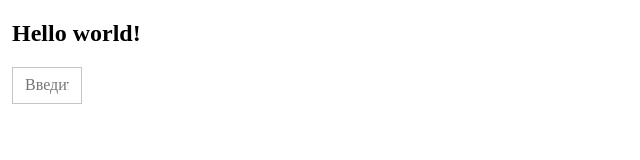
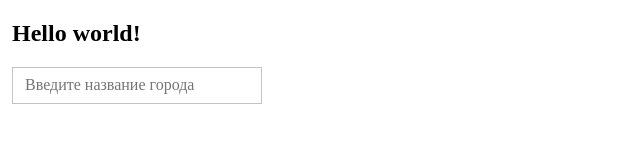
Before and after one commit to relaxdd/input-autocomplete, a website built with webpack: page index.html in a window 1280 px wide. Shown: the whole page, without its empty margins (0-640 px from the left). Built offline with nearby package versions, Linux system fonts and the light colour scheme.

Commit message:
Update project

```diff
--- a/index.html
+++ b/index.html
@@ -20,12 +20,12 @@
     <h2>Hello world!</h2>
 
     <div class="field-group">
-      <input type="text" id="input" placeholder="Введите название города" style="max-width: 70px;">
+      <input type="text" id="input" placeholder="Введите название города">
     </div>
   </div>
 </main>
 
-<script src="dist/autocomplete.js"></script>
+<script src="dist/main.js"></script>
 <script>
   (function () {
     function initEventSource() {
@@ -41,7 +41,6 @@
       };
     }
 
-
     // initDemoAutocomplete();
     // initEventSource()
   })();
--- a/src/autocomplete.ts
+++ b/src/autocomplete.ts
@@ -1,133 +1,15 @@
-function round(n: number, q = 1) {
-  return Math.round(n * (10 ** q)) / (10 ** q)
-}
-
-function trim(str: string, char: string) {
-  let whitespace = [
-    ' ', '\n', '\r', '\t', '\f', '\x0b', '\xa0', '\u2000', '\u2001', '\u2002', '\u2003', '\u2004',
-    '\u2005', '\u2006', '\u2007', '\u2008', '\u2009', '\u200a', '\u200b', '\u2028', '\u2029', '\u3000',
-  ].join('')
-  let l = 0
-  let i = 0
-  str += ''
-  if (char) {
-    whitespace = (char + '').replace(/([[\]().?/*{}+$^:])/g, '$1')
-  }
-  l = str.length
-  for (i = 0; i < l; i++) {
-    if (whitespace.indexOf(str.charAt(i)) === -1) {
-      str = str.substring(i)
-      break
-    }
-  }
-  l = str.length
-  for (i = l - 1; i >= 0; i--) {
-    if (whitespace.indexOf(str.charAt(i)) === -1) {
-      str = str.substring(0, i + 1)
-      break
-    }
-  }
-  return whitespace.indexOf(str.charAt(0)) === -1 ? str : ''
-}
-
-function getHeightForced(el: HTMLElement) {
-  const clone = el.cloneNode(true) as HTMLElement
-  const width = el.getBoundingClientRect().width
-  clone.style.cssText = 'position:fixed;top:0;left:0;overflow:auto;visibility:hidden;' +
-    'pointer-events:none;height:unset;max-height:unset;width:' + width + 'px'
-  document.body.append(clone)
-  const height = clone.getBoundingClientRect().height
-  clone.remove()
-  return height
-}
-
-function getTextWidth(str: string, css?: Record<string, string>) {
-  const build = (k: string) => css![k] ? `${DomUtils.format(k)}:${css![k]}` : ''
-  const style = css !== undefined ? Object.keys(css).map(build).join('') : ''
-
-  const div = document.createElement('div')
-  div.style.cssText = 'position:fixed;top:0;left:0;overflow:auto;visibility:hidden;pointer-events:none;' +
-    'height:unset;max-height:unset;width:unset;max-width:unset;white-space:nowrap;' + style
-  div.innerText = str
-  document.body.append(div)
-  const { width } = div.getBoundingClientRect()
-  div.remove()
-  return width ?? 0
-}
-
-/* ========== End utils functions ========== */
-
-class DomUtils {
-  public static css(el: HTMLElement, list: Record<string, string>) {
-    for (const k in list) {
-      el.style.setProperty(DomUtils.format(k), list[k]!)
-    }
-  }
-
-  public static height(el?: HTMLElement) {
-    return round(el?.getBoundingClientRect().height || 0)
-  }
-
-  /** Получить computedStyle элемента */
-  public static style(el: HTMLElement, names: string[]) {
-    return names.map(it => {
-      const name = DomUtils.format(it)
-      return window.getComputedStyle(el).getPropertyValue(name)
-    })
-  }
-
-  /** Форматирование названий css свойств */
-  public static format(str: string) {
-    const f = (m: string) => '-' + m.toLowerCase()
-    return trim(str.replace(/[A-Z]/g, f), '-')
-  }
-}
-
-/* ========== End dom utils class ========== */
-
-type DataKeys = 'value' | 'label'
-type CompleteOptionsObj = Record<DataKeys, string>
-type ItemCompleteData = string | CompleteOptionsObj
-
-export type ListOfCompleteData = ItemCompleteData[]
-
-type MaybeCompleteAttrs = {
-  /** Событие выбора подсказки */
-  onSelect?: ((value: string) => void) | undefined
-  /** Минимальная ширина поля ввода */
-  minFieldWidth?: string | undefined
-  /** Дополнительные пропсы для поля ввода */
-  fieldProps?: Record<string, string> | undefined
-}
-
-export type CompleteAttrs = {
-  suggestions: ListOfCompleteData
-  /** Сортировать подсказки? */
-  isSortHints?: boolean,
-  /** Лимит вывода подсказок в боксе, поставьте -1 для отключения лимита */
-  limit?: number,
-  /** Базовый класс элементов плагина */
-  baseClass?: string,
-  /** Авто выбор первого элемента при скрытии globalClick / blur */
-  selectFirstOnBlur?: boolean
-  /** Показывать текст подсказку при навигации когда введена часть символов */
-  useHelperText?: boolean,
-  /** Кол-во видимых подсказок в боксе */
-  qtyDisplayHints?: number,
-  /** Подстраивать размер поля ввода под текст? */
-  isAdaptiveField?: boolean
-  /** Строгий режим, всегда будет выбрано какое-то значение */
-  isStrictMode?: boolean,
-  /** Показывать подсказки даже после выбора элемента */
-  showHintsAfterSelect?: boolean
-} & MaybeCompleteAttrs
-
-type ReqCompleteAttrs = Required<Omit<CompleteAttrs, 'onSelect'>> & MaybeCompleteAttrs
-
-type EnumCompleteEvents = 'select'
-type CompleteEventsList = Record<EnumCompleteEvents, ((value: string) => void)[]>
-type CompleteBindKey = { key: string, callback: (ev: KeyboardEvent) => void }
-type CompleteProps = Record<string, string> & { placeholder: string }
+import {
+  CompleteAttrs,
+  CompleteBindKey,
+  CompleteEventsList,
+  CompleteOptionsObj,
+  CompleteProps,
+  ItemCompleteData,
+  ListOfCompleteData,
+  ReqCompleteAttrs
+} from "./types";
+import DomUtils from "./inc/DomUtils";
+import { getHeightForced, getTextWidth, round } from "./inc/utils";
 
 /**
  * @version 1.0.3
@@ -168,7 +50,7 @@ class Autocomplete {
   }
 
   constructor(input: HTMLInputElement, attrs: CompleteAttrs, initialize = false) {
-    this.attrs = this.mergeOptions(attrs)
+    this.attrs = this.mergeAttributes(attrs)
     this.options = this.sortOptions(this.attrs.suggestions)
 
     this.classes = {
@@ -207,9 +89,7 @@ class Autocomplete {
 
     this.doRender()
     this.doEvents()
-
-    if (this.attrs.isAdaptiveField)
-      this.setAdaptiveWidth()
+    this.setAdaptiveWidth()
 
     this.isInitialized = true
   }
@@ -230,6 +110,8 @@ class Autocomplete {
    */
 
   private setAdaptiveWidth(text?: string, def = 40) {
+    if (!this.attrs.isAdaptiveField) return
+
     const value = text || this.input.value || this.input.placeholder
     const fonts = DomUtils.style(this.input, ['font'])[0]!
     const width = getTextWidth(value, { font: fonts })
@@ -459,9 +341,7 @@ class Autocomplete {
     this.setActiveHint(-1)
     this.setPlaceholder(null)
     this.hideHelperText()
-
-    if (this.attrs.isAdaptiveField)
-      this.setAdaptiveWidth()
+    this.setAdaptiveWidth()
   }
 
   private selectFirstHint(force = false) {
@@ -666,7 +546,7 @@ class Autocomplete {
     })
   }
 
-  private mergeOptions(options?: CompleteAttrs): ReqCompleteAttrs {
+  private mergeAttributes(options?: CompleteAttrs): ReqCompleteAttrs {
     if (!options || !Object.keys(options).length)
       return this.defaultOptions
 
@@ -696,45 +576,3 @@ class Autocomplete {
 }
 
 export default Autocomplete
-
-/* ======== Demo initialize plugin  ======== */
-
-function initDemoAutocomplete() {
-  const data = [
-    'Москва', 'Санкт-Петербург', 'Астана', 'Новосибирск', 'Екатеринбург', 'Казань', 'Мурманск', 'Нижний Новгород',
-    'Ижевск', 'Красноярск', 'Челябинск', 'Чебоксары', 'Набережные Челны', 'Омск', 'Иркутск', 'Самара', 'Тюмень',
-    'Уфа', 'Ульяновск', 'Владимир', 'Суздаль', 'Алматы', 'Киров', 'Вологда', 'Барнаул', 'Урюпинск', 'Дзержинск'
-  ]
-
-  /*
-   * Параметры автокомплита
-   */
-  const config: CompleteAttrs = {
-    suggestions: data,
-    useHelperText: false,
-    isAdaptiveField: true,
-    qtyDisplayHints: 8,
-    selectFirstOnBlur: true,
-    limit: 30,
-    baseClass: 'nb_autocomplete',
-    onSelect: (value) => {
-      console.log(value)
-    },
-  }
-
-  const input = document.querySelector<HTMLInputElement>('#input')
-  const cmpl = new Autocomplete(input!, config, true)
-
-  // cmpl.init()
-
-  // cmpl.bindKeyPress('Digit2', (ev) => {
-  //   ev.preventDefault()
-  //   console.log(ev)
-  // })
-
-  // cmpl.onSelect((value) => {
-  //   console.log(value)
-  // })
-}
-
-initDemoAutocomplete()
--- /dev/null
+++ b/src/inc/DomUtils.ts
@@ -0,0 +1,33 @@
+import { round, trim } from "./utils";
+
+class DomUtils {
+  public static css(el: HTMLElement, list: Record<string, string>) {
+    for (const k in list) {
+      el.style.setProperty(DomUtils.format(k), list[k]!)
+    }
+  }
+
+  public static height(el?: HTMLElement) {
+    return round(el?.getBoundingClientRect().height || 0)
+  }
+
+  /**
+   * Получить computedStyle элемента
+   */
+  public static style(el: HTMLElement, names: string[]) {
+    return names.map(it => {
+      const name = DomUtils.format(it)
+      return window.getComputedStyle(el).getPropertyValue(name)
+    })
+  }
+
+  /**
+   * Форматирование названий css свойств
+   */
+  public static format(str: string) {
+    const f = (m: string) => '-' + m.toLowerCase()
+    return trim(str.replace(/[A-Z]/g, f), '-')
+  }
+}
+
+export default DomUtils
--- /dev/null
+++ b/src/inc/utils.ts
@@ -0,0 +1,58 @@
+import DomUtils from "./DomUtils";
+
+export function round(n: number, q = 1) {
+  return Math.round(n * (10 ** q)) / (10 ** q)
+}
+
+export function trim(str: string, char: string) {
+  let whitespace = [
+    ' ', '\n', '\r', '\t', '\f', '\x0b', '\xa0', '\u2000', '\u2001', '\u2002', '\u2003', '\u2004',
+    '\u2005', '\u2006', '\u2007', '\u2008', '\u2009', '\u200a', '\u200b', '\u2028', '\u2029', '\u3000',
+  ].join('')
+  let l = 0
+  let i = 0
+  str += ''
+  if (char) {
+    whitespace = (char + '').replace(/([[\]().?/*{}+$^:])/g, '$1')
+  }
+  l = str.length
+  for (i = 0; i < l; i++) {
+    if (whitespace.indexOf(str.charAt(i)) === -1) {
+      str = str.substring(i)
+      break
+    }
+  }
+  l = str.length
+  for (i = l - 1; i >= 0; i--) {
+    if (whitespace.indexOf(str.charAt(i)) === -1) {
+      str = str.substring(0, i + 1)
+      break
+    }
+  }
+  return whitespace.indexOf(str.charAt(0)) === -1 ? str : ''
+}
+
+export function getHeightForced(el: HTMLElement) {
+  const clone = el.cloneNode(true) as HTMLElement
+  const width = el.getBoundingClientRect().width
+  clone.style.cssText = 'position:fixed;top:0;left:0;overflow:auto;visibility:hidden;' +
+    'pointer-events:none;height:unset;max-height:unset;width:' + width + 'px'
+  document.body.append(clone)
+  const height = clone.getBoundingClientRect().height
+  clone.remove()
+  return height
+}
+
+export function getTextWidth(str: string, css?: Record<string, string>) {
+  const build = (k: string) => css![k] ? `${DomUtils.format(k)}:${css![k]}` : ''
+  const style = css !== undefined ? Object.keys(css).map(build).join('') : ''
+
+  const div = document.createElement('div')
+  div.style.cssText = 'position:fixed;top:0;left:0;overflow:auto;visibility:hidden;pointer-events:none;' +
+    'height:unset;max-height:unset;width:unset;max-width:unset;white-space:nowrap;' + style
+  div.innerText = str
+  document.body.append(div)
+  const { width } = div.getBoundingClientRect()
+  div.remove()
+  return width ?? 0
+}
--- /dev/null
+++ b/src/main.ts
@@ -0,0 +1,42 @@
+import { CompleteAttrs } from "./types";
+import Autocomplete from "./autocomplete";
+
+function initDemoAutocomplete() {
+  const data = [
+    'Москва', 'Санкт-Петербург', 'Астана', 'Новосибирск', 'Екатеринбург', 'Казань', 'Мурманск', 'Нижний Новгород',
+    'Ижевск', 'Красноярск', 'Челябинск', 'Чебоксары', 'Набережные Челны', 'Омск', 'Иркутск', 'Самара', 'Тюмень',
+    'Уфа', 'Ульяновск', 'Владимир', 'Суздаль', 'Алматы', 'Киров', 'Вологда', 'Барнаул', 'Урюпинск', 'Дзержинск'
+  ]
+
+  /*
+   * Параметры автокомплита
+   */
+  const config: CompleteAttrs = {
+    suggestions: data,
+    useHelperText: false,
+    isAdaptiveField: false,
+    qtyDisplayHints: 8,
+    selectFirstOnBlur: true,
+    limit: 30,
+    baseClass: 'nb_autocomplete',
+    onSelect: (value) => {
+      console.log(value)
+    },
+  }
+
+  const input = document.querySelector<HTMLInputElement>('#input')
+  new Autocomplete(input!, config, true)
+
+  // cmpl.init()
+
+  // cmpl.bindKeyPress('Digit2', (ev) => {
+  //   ev.preventDefault()
+  //   console.log(ev)
+  // })
+
+  // cmpl.onSelect((value) => {
+  //   console.log(value)
+  // })
+}
+
+initDemoAutocomplete()
--- a/tsconfig.json
+++ b/tsconfig.json
@@ -2,7 +2,7 @@
   "compileOnSave": true,
   "compilerOptions": {
     "target": "ES6",
-    "module": "None",
+    "module": "ESNext",
     "rootDir": "./src",
     "isolatedModules": true,
     "esModuleInterop": true,
--- a/webpack.config.js
+++ b/webpack.config.js
@@ -11,7 +11,7 @@ module.exports = function (env, argv) {
   return {
     mode: argv.mode,
     devtool: isProduction ? 'source-map' : 'eval',
-    entry: path.resolve(__dirname, 'src', 'autocomplete.ts'),
+    entry: path.resolve(__dirname, 'src', 'main.ts'),
     watch: isDevelopment,
     watchOptions: {
       aggregateTimeout: 500,
@@ -26,7 +26,7 @@ module.exports = function (env, argv) {
     },
     output: {
       path: path.resolve(__dirname, 'dist'),
-      filename: 'autocomplete.js',
+      filename: 'main.js',
     },
     optimization: {
       minimize: true,
```
Also changed, not shown: src/types.d.ts (added, +43 -0 lines).
